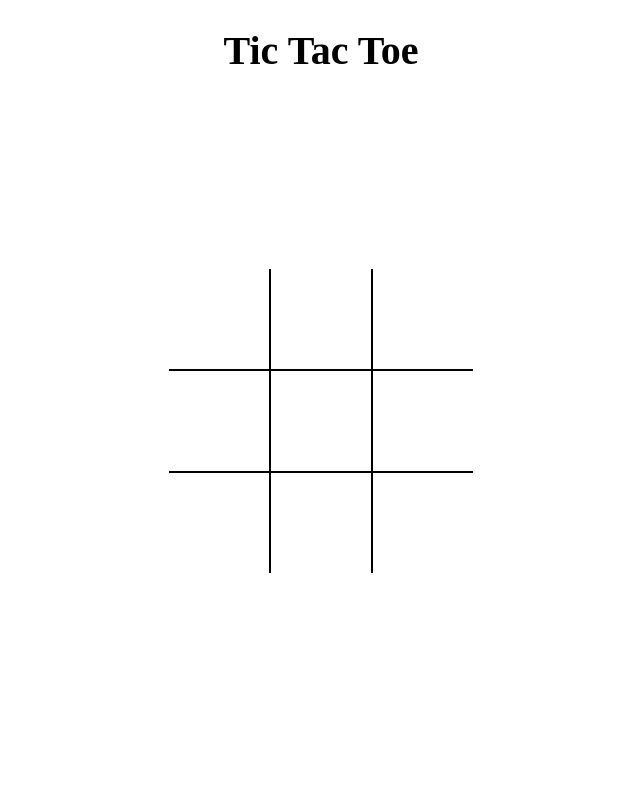
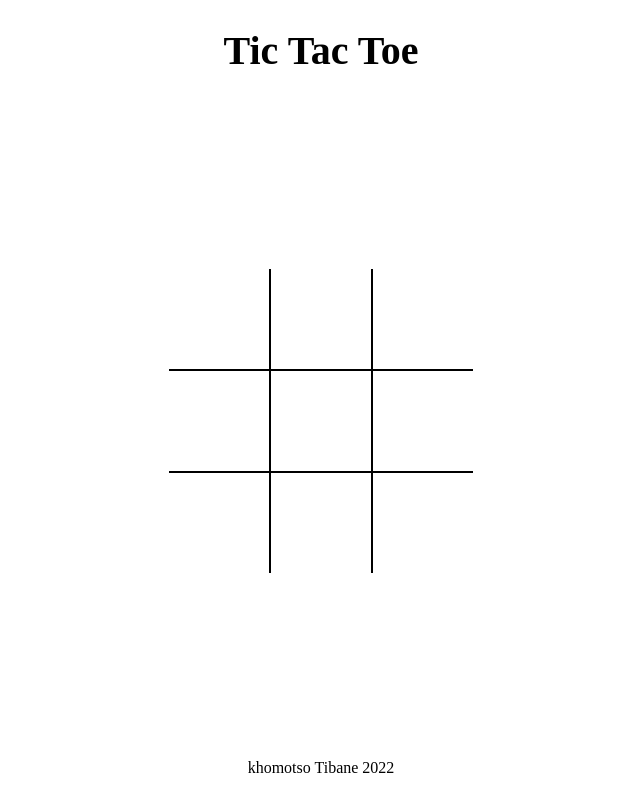
Before and after one commit to KhomotsoTibane/TicTacToe, a plain HTML site: page index.html in a window 1280 px wide. Shown: the whole page, without its empty margins (319-959 px from the left). Drawn offline with Linux system fonts and the light colour scheme.

Commit message:
added footer

```diff
--- a/index.html
+++ b/index.html
@@ -30,5 +30,9 @@
     <button id="restartButton">Restart</button>
   </div>
 
+      <footer>
+        <span>khomotso Tibane 2022</span>
+    </footer>
+
 </body>
 </html>
--- a/styles.css
+++ b/styles.css
@@ -161,3 +161,10 @@ background-color: lightgray;
 .winning-message.show{
     display: flex;
 }
+
+footer {
+
+    margin-top: 3px;
+    padding: 15px 23px;
+    text-align: center;
+}
```
